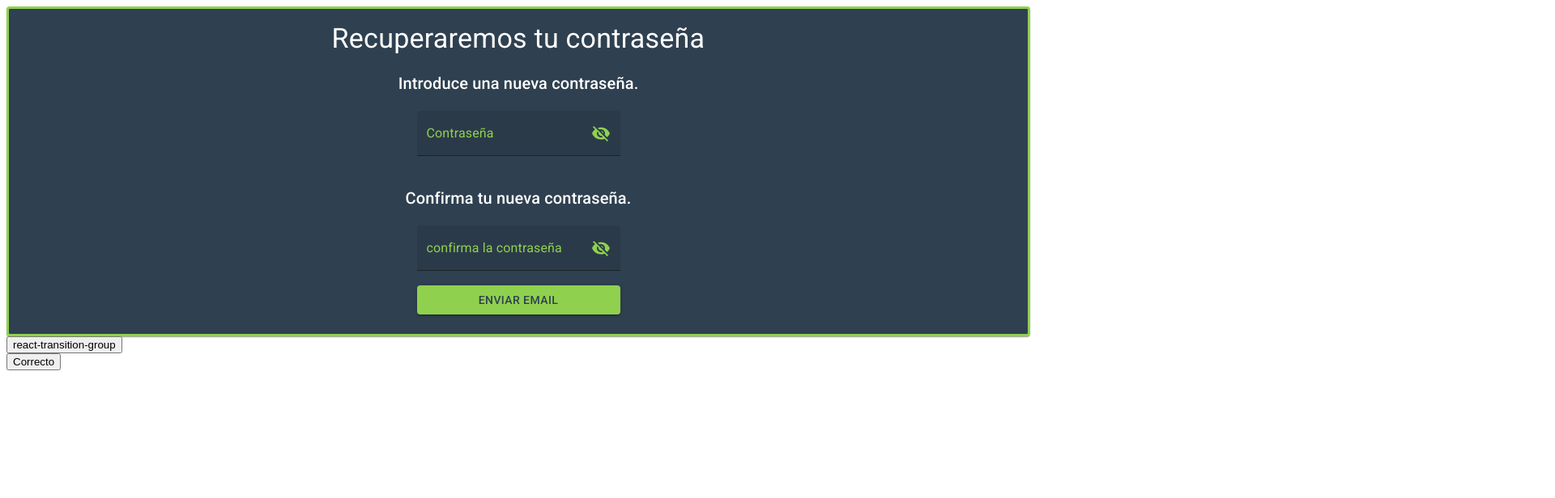
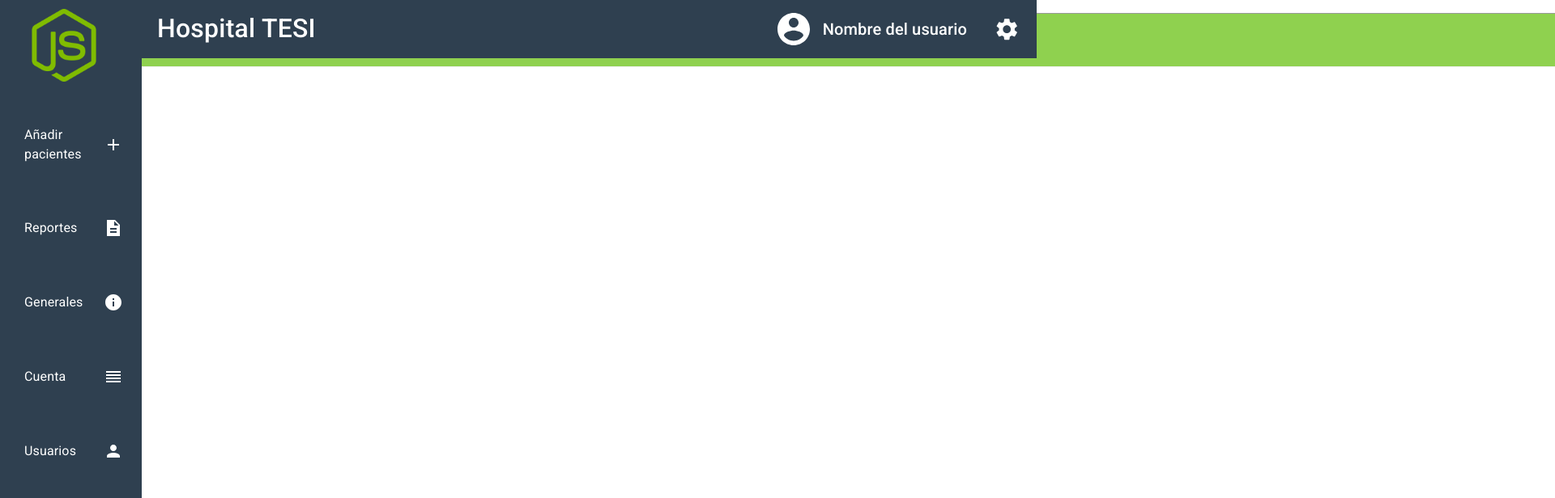
Before and after one commit to cesarrm5/CovidWeb, a React (Create React App) app: page / in a window 1280 px wide. Shown: the top 616 px of the page at 81% size, 1920 px wide, since content can reach past the window. Built offline with nearby package versions, Linux system fonts and the light colour scheme.

Commit message:
installado

```diff
--- a/src/App.jsx
+++ b/src/App.jsx
@@ -1,19 +1,38 @@
-import React from 'react'
-import Recuperar from './componentes/recuperar.jsx'
-import Moda from './componentes/modal.jsx'
-import Correcto from './componentes/correcto'
-const App = () => {
+
+import {ThemeProvider} from'@material-ui/core/styles'
+import Contenedor from './componentes/Contenedor'
+import theme from './temaConfig'
+
+
+
+function App() {
   return (
-    <div>
-      {/* <Recuperar></Recuperar>
-      <Moda></Moda>
-      <Correcto></Correcto>
-      */}
-      <Recuperar></Recuperar>
-      <Moda></Moda>
-      <Correcto></Correcto>
-    </div>
-  )
+    <ThemeProvider theme={theme}>
+
+
+
+      <Contenedor />
+
+
+
+
+
+
+
+
+
+
+
+
+
+
+
+
+
+
+
+    </ThemeProvider>
+  );
 }
 
-export default App
+export default App;
--- a/src/componentes/Contenedor.jsx
+++ b/src/componentes/Contenedor.jsx
@@ -36,25 +36,14 @@ const Contenedor = () => {
 
             <NavBar />
 
+            <div className={classes.toolbar}>
+                <hr style={{backgroundColor: '#8FD14F',  width: "2002px", height: 65}} />
+            </div>
+
             <Cajon />
 
 
-            <div className={classes.content}>
 
-                <div className={classes.toolbar}>
-                <hr style={{backgroundColor: '#8FD14F',  width: "1102px", height: 65}} />
-                </div>
-
-               <div className={classes.espacio}>
-               contenido de la aplicacion covid
-
-
-
-
-               </div>
-
-
-            </div>
 
         </div>
     )
--- a/src/index.js
+++ b/src/index.js
@@ -2,7 +2,10 @@ import React from 'react';
 import ReactDOM from 'react-dom';
 import App from './App.jsx';
 
+
 ReactDOM.render(
+  <React.StrictMode>
     <App />
-  ,document.getElementById('root')
+  </React.StrictMode>,
+  document.getElementById('root')
 );
```
Also changed, not shown: package.json (+5 -2 lines), 2 other files (tests, documents, lock files or other folders).
